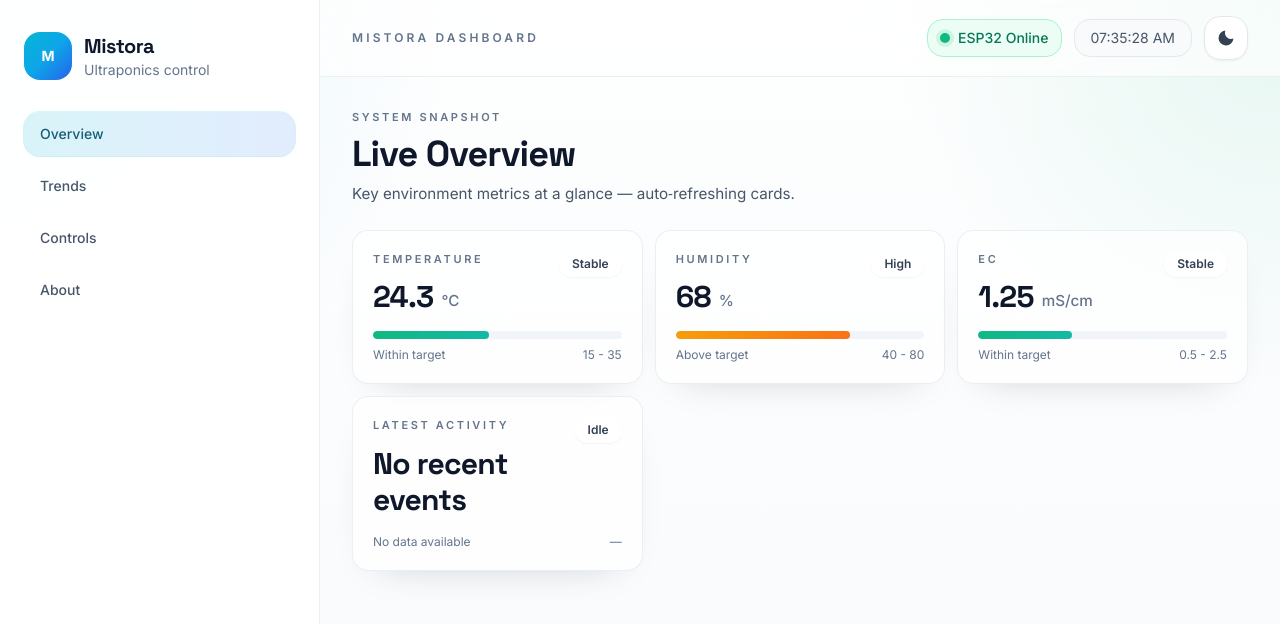
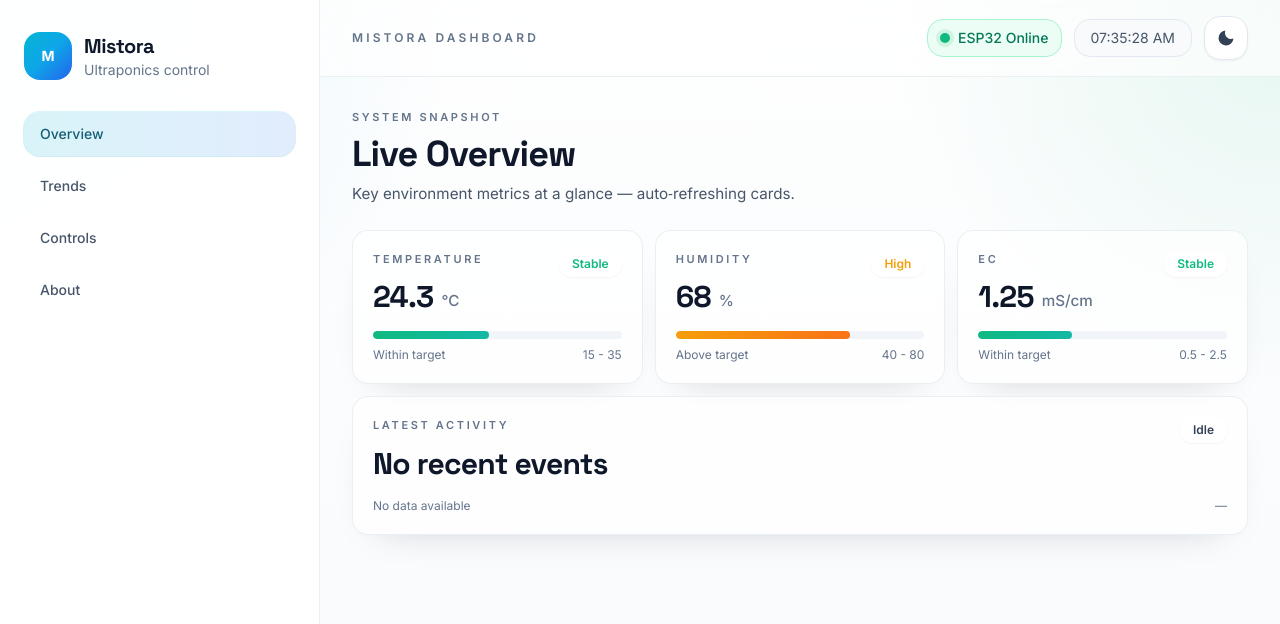
Before and after one commit to alo-stack/Mistora_Ultraponics, a React (Vite) app: page /overview in a window 1280 px wide. Shown: the top 624 px of the page. Built offline with nearby package versions, Linux system fonts and the light colour scheme; no server answers; the database is empty.

Commit message:
style: clean up overview section cards

```diff
--- a/src/components/SensorCard.jsx
+++ b/src/components/SensorCard.jsx
@@ -8,6 +8,8 @@ export default function SensorCard({label, value, unit, min=0, max=100}){
     : pct < 33
       ? 'from-cyan-500 to-sky-500'
       : 'from-emerald-500 to-teal-500'
+  const textColor = pct > 66 ? 'text-amber-500' : pct < 33 ? 'text-cyan-500' : 'text-emerald-500'
+  const textColorDark = pct > 66 ? 'dark:text-amber-200' : pct < 33 ? 'dark:text-cyan-200' : 'dark:text-emerald-200'
   const statusText = trend === 'High' ? 'Above target' : trend === 'Low' ? 'Below target' : 'Within target'
 
   return (
@@ -22,7 +24,7 @@ export default function SensorCard({label, value, unit, min=0, max=100}){
           </div>
         </div>
 
-        <span className={`shrink-0 rounded-full border border-white/70 bg-white/80 px-3 py-1 text-xs font-semibold text-slate-700 shadow-sm backdrop-blur dark:border-slate-700/70 dark:bg-slate-950/60 dark:text-slate-200`}>
+        <span className={`shrink-0 rounded-full border border-white/70 bg-white/80 px-3 py-1 text-xs font-semibold shadow-sm backdrop-blur ${textColor} ${textColorDark}`}>
           {trend}
         </span>
       </div>
--- a/src/pages/Overview.jsx
+++ b/src/pages/Overview.jsx
@@ -66,7 +66,7 @@ export default function Overview(){
           <SensorCard key={sensor.id} {...sensor} />
         ))}
 
-        <article className="dashboard-card group rounded-2xl p-4 backdrop-blur sm:p-5">
+        <article className="dashboard-card group rounded-2xl p-4 backdrop-blur sm:p-5 xl:col-span-3">
           <div className="flex items-start justify-between gap-4">
             <div>
               <p className="surface-label transition group-hover:text-slate-700 dark:group-hover:text-slate-200">Latest activity</p>
```
